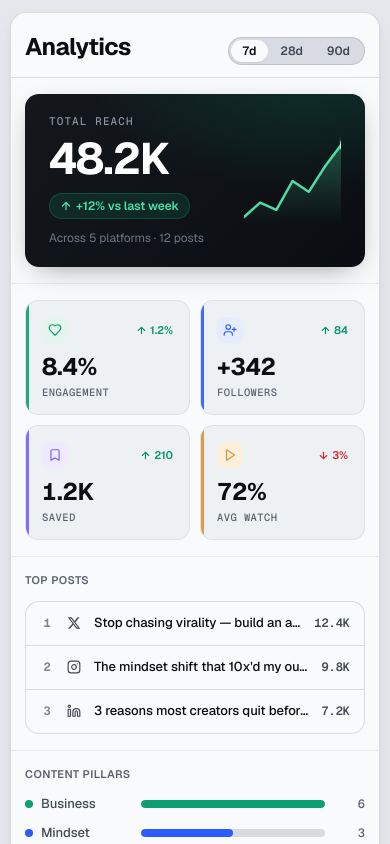
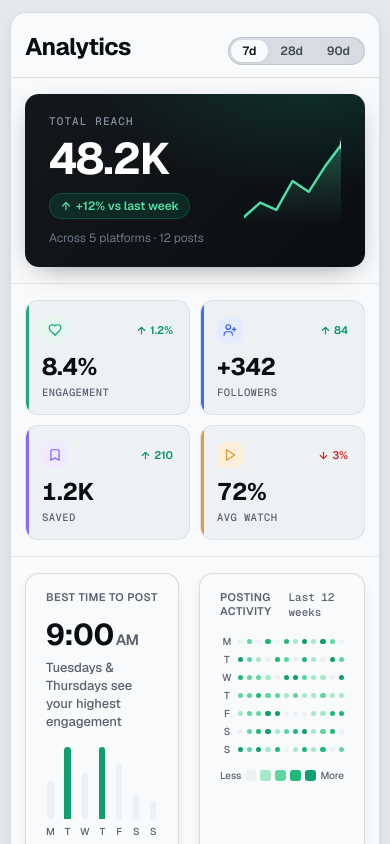
Before and after one commit to deepakmaan25/pulseplan, a Next.js app: page /analytics in a window 390 px wide. Shown: the top 844 px of the page. Built offline with nearby package versions, Linux system fonts and the light colour scheme.

Commit message:
Step 25: Stats widgets — best time to post + posting activity heatmap

```diff
--- a/src/app/(app)/analytics/AnalyticsClient.tsx
+++ b/src/app/(app)/analytics/AnalyticsClient.tsx
@@ -14,6 +14,7 @@ import { PageSurface, Section } from "@/components/PageSurface/PageSurface";
 import { PlatformIcon } from "@/components/ui/PlatformIcon";
 import type { Platform } from "@/components/ui/chips/PlatformChip";
 import { usePosts } from "@/store/PostsContext";
+import { BestTimeToPost, PostingActivity } from "./StatsWidgets";
 import styles from "./analytics.module.css";
 
 type Period = "7d" | "28d" | "90d";
@@ -310,6 +311,14 @@ export function AnalyticsClient() {
         </div>
       </Section>
 
+      {/* Insights — best time to post + posting activity */}
+      <Section ariaLabel="Posting insights">
+        <div className={styles.insightGrid}>
+          <BestTimeToPost />
+          <PostingActivity />
+        </div>
+      </Section>
+
       {/* Top Posts */}
       {topPosts.length > 0 && (
         <Section label="Top posts" ariaLabel="Top posts">
--- /dev/null
+++ b/src/app/(app)/analytics/StatsWidgets.tsx
@@ -0,0 +1,110 @@
+import { useMemo } from "react";
+import styles from "./analytics.module.css";
+
+/* ── Best time to post ─────────────────────────────────────────────
+   7-day engagement mini-chart. Peak days rendered in the brand accent,
+   the rest muted. Data is stubbed (mock analytics). */
+
+const BEST_TIME_DAYS = [
+  { day: "M", weight: 0.42, peak: false },
+  { day: "T", weight: 0.88, peak: true },
+  { day: "W", weight: 0.5, peak: false },
+  { day: "T", weight: 0.92, peak: true },
+  { day: "F", weight: 0.6, peak: false },
+  { day: "S", weight: 0.26, peak: false },
+  { day: "S", weight: 0.2, peak: false },
+];
+
+export function BestTimeToPost() {
+  return (
+    <div className={styles.insightCard}>
+      <p className={styles.sectionLabel}>Best time to post</p>
+      <p className={styles.bestTimeValue}>
+        9:00<span className={styles.bestTimeMeridiem}>AM</span>
+      </p>
+      <p className={styles.bestTimeSub}>
+        Tuesdays &amp; Thursdays see your highest engagement
+      </p>
+      <div className={styles.bestTimeBars} aria-hidden="true">
+        {BEST_TIME_DAYS.map(({ day, weight, peak }, i) => (
+          <div key={i} className={styles.bestTimeBarCol}>
+            <div
+              className={`${styles.bestTimeBar} ${peak ? styles.bestTimeBarPeak : ""}`}
+              style={{ height: `${Math.round(weight * 100)}%` }}
+            />
+            <span className={styles.bestTimeDay}>{day}</span>
+          </div>
+        ))}
+      </div>
+    </div>
+  );
+}
+
+/* ── Posting activity heatmap ──────────────────────────────────────
+   GitHub-style contribution grid: 7 rows (days) × 12 columns (weeks).
+   Deterministic pseudo-random intensity so it's stable across renders
+   (no hydration mismatch). Data is stubbed. */
+
+const HEAT_ROWS = ["M", "T", "W", "T", "F", "S", "S"];
+const HEAT_WEEKS = 12;
+
+function intensityFor(row: number, week: number): number {
+  // deterministic hash → 0..4
+  const h = (row * 31 + week * 17 + ((row * week) % 7) * 13) % 11;
+  if (h < 3) return 0;
+  if (h < 5) return 1;
+  if (h < 7) return 2;
+  if (h < 9) return 3;
+  return 4;
+}
+
+export function PostingActivity() {
+  const cells = useMemo(
+    () =>
+      HEAT_ROWS.map((_, r) =>
+        Array.from({ length: HEAT_WEEKS }, (__, w) => intensityFor(r, w)),
+      ),
+    [],
+  );
+
+  return (
+    <div className={styles.insightCard}>
+      <div className={styles.insightHead}>
+        <p className={styles.sectionLabel} style={{ margin: 0 }}>
+          Posting activity
+        </p>
+        <span className={styles.insightMeta}>Last 12 weeks</span>
+      </div>
+      <div
+        className={styles.heatGrid}
+        role="img"
+        aria-label="Posting activity over the last 12 weeks"
+      >
+        {cells.map((rowCells, r) => (
+          <div key={r} className={styles.heatRow}>
+            <span className={styles.heatRowLabel} aria-hidden="true">
+              {HEAT_ROWS[r]}
+            </span>
+            {rowCells.map((level, w) => (
+              <span
+                key={w}
+                className={styles.heatCell}
+                data-level={level}
+                aria-hidden="true"
+              />
+            ))}
+          </div>
+        ))}
+      </div>
+      <div className={styles.heatLegend} aria-hidden="true">
+        <span>Less</span>
+        <span className={styles.heatCell} data-level={0} />
+        <span className={styles.heatCell} data-level={1} />
+        <span className={styles.heatCell} data-level={2} />
+        <span className={styles.heatCell} data-level={3} />
+        <span className={styles.heatCell} data-level={4} />
+        <span>More</span>
+      </div>
+    </div>
+  );
+}
--- a/src/app/(app)/analytics/analytics.module.css
+++ b/src/app/(app)/analytics/analytics.module.css
@@ -339,4 +339,140 @@
     grid-template-columns: 1fr;
     gap: var(--s-11);
   }
+
+  .insightGrid {
+    grid-template-columns: 1fr;
+    gap: var(--s-9);
+  }
 }
+
+/* ═══ New stats widgets (best time + posting activity) ═══════════ */
+.insightGrid {
+  display: grid;
+  grid-template-columns: 1fr 1fr;
+  gap: var(--s-9);
+}
+.insightCard {
+  background: var(--surface-1);
+  border: 1px solid var(--divider);
+  border-radius: var(--r-lg);
+  box-shadow: var(--shadow-card);
+  padding: var(--s-8) var(--s-9);
+}
+:global(.pp2.dark) .insightCard {
+  border-color: var(--divider-strong);
+}
+
+.insightHead {
+  display: flex;
+  align-items: baseline;
+  justify-content: space-between;
+  margin-bottom: var(--s-7);
+}
+.insightMeta {
+  font: var(--t-mono);
+  font-size: 11px;
+  color: var(--ink-3);
+}
+
+/* Best time to post */
+.bestTimeValue {
+  font: var(--t-display);
+  font-size: 30px;
+  font-weight: 700;
+  letter-spacing: -0.02em;
+  color: var(--ink-1);
+  margin: 0;
+}
+.bestTimeMeridiem {
+  font-size: 15px;
+  font-weight: 600;
+  color: var(--ink-3);
+  margin-left: 2px;
+}
+.bestTimeSub {
+  font: var(--t-body-sm);
+  color: var(--ink-3);
+  margin: var(--s-3) 0 var(--s-8);
+  line-height: 1.4;
+}
+.bestTimeBars {
+  display: grid;
+  grid-template-columns: repeat(7, 1fr);
+  gap: var(--s-4);
+  align-items: end;
+  height: 92px;
+}
+.bestTimeBarCol {
+  display: flex;
+  flex-direction: column;
+  align-items: center;
+  gap: var(--s-3);
+  height: 100%;
+  justify-content: flex-end;
+}
+.bestTimeBar {
+  width: 68%;
+  min-height: 6px;
+  border-radius: var(--r-sm) var(--r-sm) 0 0;
+  background: var(--well);
+}
+.bestTimeBarPeak {
+  background: var(--primary);
+}
+.bestTimeDay {
+  font: var(--t-caption);
+  font-size: 10px;
+  color: var(--ink-3);
+}
+
+/* Posting activity heatmap */
+.heatGrid {
+  display: flex;
+  flex-direction: column;
+  gap: var(--s-2);
+}
+.heatRow {
+  display: grid;
+  grid-template-columns: 14px repeat(12, 1fr);
+  gap: var(--s-2);
+  align-items: center;
+}
+.heatRowLabel {
+  font: var(--t-caption);
+  font-size: 10px;
+  color: var(--ink-3);
+  text-align: center;
+}
+.heatCell {
+  aspect-ratio: 1;
+  border-radius: 3px;
+  background: var(--well);
+}
+.heatCell[data-level="1"] {
+  background: var(--heat-1);
+}
+.heatCell[data-level="2"] {
+  background: var(--heat-2);
+}
+.heatCell[data-level="3"] {
+  background: var(--heat-3);
+}
+.heatCell[data-level="4"] {
+  background: var(--heat-4);
+}
+.heatLegend {
+  display: flex;
+  align-items: center;
+  justify-content: flex-end;
+  gap: var(--s-2);
+  margin-top: var(--s-6);
+  font: var(--t-caption);
+  font-size: 10px;
+  color: var(--ink-3);
+}
+.heatLegend .heatCell {
+  width: 11px;
+  height: 11px;
+  aspect-ratio: auto;
+}
--- a/src/styles/tokens.css
+++ b/src/styles/tokens.css
@@ -25,6 +25,10 @@
   --surface-3: #f9fafb;
   --surface-4: #f9fafb;
   --well: #eef1f4;
+  --heat-1: #a7e8ca;
+  --heat-2: #5ed6a0;
+  --heat-3: #1fb877;
+  --heat-4: #0d9f6e;
   --hair: rgba(10, 13, 18, 0.07);
   --scrim: rgba(10, 13, 18, 0.48);
 
@@ -211,6 +215,10 @@
   --surface-3: #242931;
   --surface-4: #2d333c;
   --well: #1a1e23;
+  --heat-1: #14432f;
+  --heat-2: #1a7a52;
+  --heat-3: #20b878;
+  --heat-4: #24c98d;
   --hair: rgba(255, 255, 255, 0.06);
   --scrim: rgba(0, 0, 0, 0.68);
 
```
Also changed, not shown: 1 other file (tests, documents, lock files or other folders).
